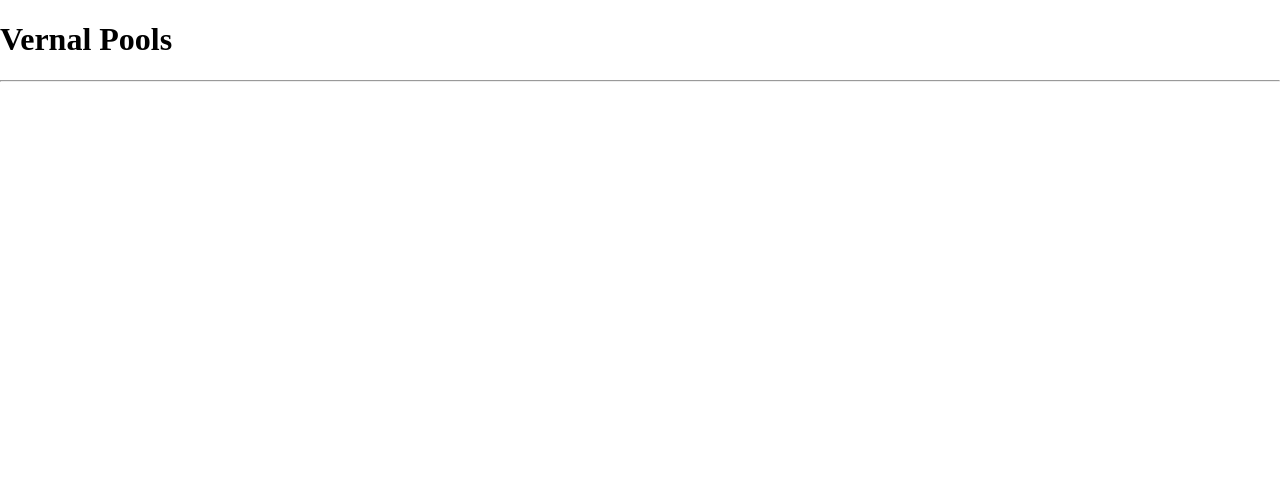
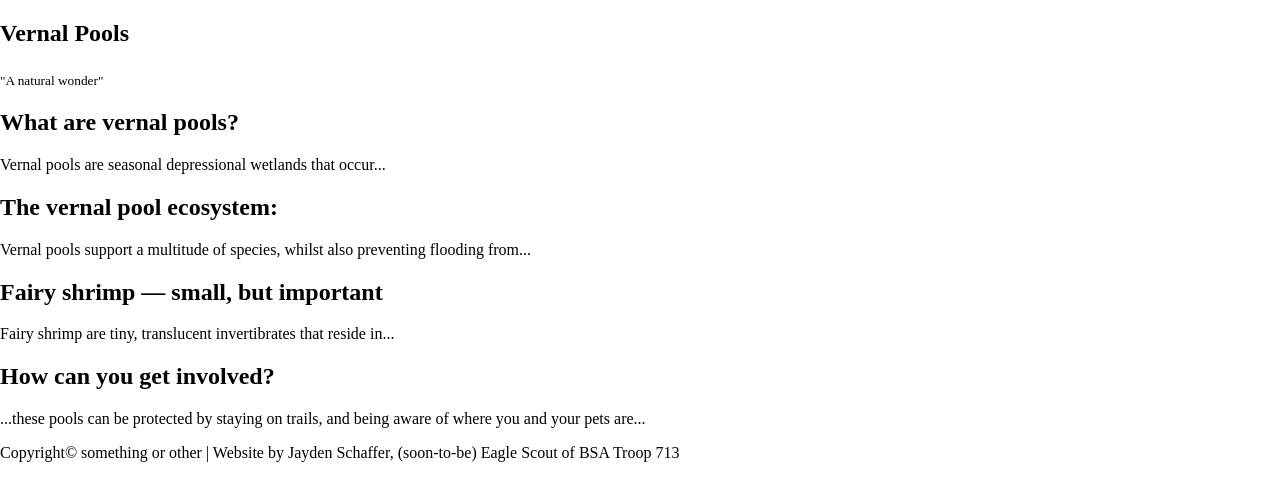
Before and after one commit to JaydenSchaffer/Vernal-Pools-Eagle-Project, a plain HTML site: page index.html in a window 1280 px wide. Drawn offline with Linux system fonts and the light colour scheme.

Commit message:
Added content to index page.

```diff
--- a/index.html
+++ b/index.html
@@ -1,19 +1,63 @@
 <!DOCTYPE html>
 <html>
   <head>
-
-
+    <!-- TODO: Add the compatibility/seo stuff -->
     <title>Vernal Pools</title>
     <link rel="stylesheet" type="text/css" href="css/style.css">
 
   </head>
   <body>
-    <h1> Vernal Pools</h1>
-    <hr>
+    <header>
+        <!-- If you wanted a header bar that shows up on all pages of a multi-page site the code for that would go here. I don't know if that's necessary, so I'm leaving it blank for now. The tags are just here for the colored placeholder bar css makes.-->
+    </header>
+
+    <main>
+        <section class="hero" id="hero-banner">
+            <h1>Vernal Pools</h1>
+            <!-- Probably needs a better title than just "vernal pools."
+                 Schaffer, you should probably find a person to do marketing. -->
+
+            <sub>"A natural wonder"</sub>
+            <!-- Again, marketing should come up with a better catchphrase. -->
+        </section>
+
+        <section class="collapseable info-section start-open" id="general-information">
+            <h1>What are vernal pools?</h1>
+            <!-- Ditto about marketing here.-->
+            <p>Vernal pools are seasonal depressional wetlands that occur...</p>
+            <!-- TODO: Add complete text later. -->
+        </section>
+
+        <!-- Note that I put the general ecosystem section above the fairy
+             shrimp section, which isn't how it's formatted in the research
+             Google doc. The content seems to flow better this way. -->
+
+        <section class="collapseable info-secton" id="ecosystem-information">
+            <h1>The vernal pool ecosystem:</h1>
+            <!-- TODO: Have marketing make this more interesting. -->
+            <p>Vernal pools support a multitude of species, whilst also preventing flooding from...</p>
+            <!-- TODO: Add complete text.-->
+        </section>
+
+        <section class="collapseable info-section" id="shrimp-information">
+            <h1>Fairy shrimp — small, but important</h1>
+            <!-- TODO: Come up with a less cliché header -->
+            <p>Fairy shrimp are tiny, translucent invertibrates that reside in...</p>
+            <!-- TODO: Add complete text. -->
+        </section>
+
+        <section class="collapseable info-section" id="involvement-information">
+            <h1>How can you get involved?</h1>
+            <!-- TODO: Have marketing look at the header. -->
+            <p>...these pools can be protected by staying on trails, and being aware of where you and your pets are...</p>
+            <!-- TODO: Add complete tect. I noticed that in the research document, this section basically restates everything in the general vernal pools section, so you might want to review that before pasting it in here. -->
+        </section>
+    </main>
 
 
-
-
+    <footer>
+        <p>Copyright&copy; something or other | Website by Jayden Schaffer, (soon-to-be) Eagle Scout of BSA Troop 713</p>
+    </footer>
 
   </body>
 </html>
```
